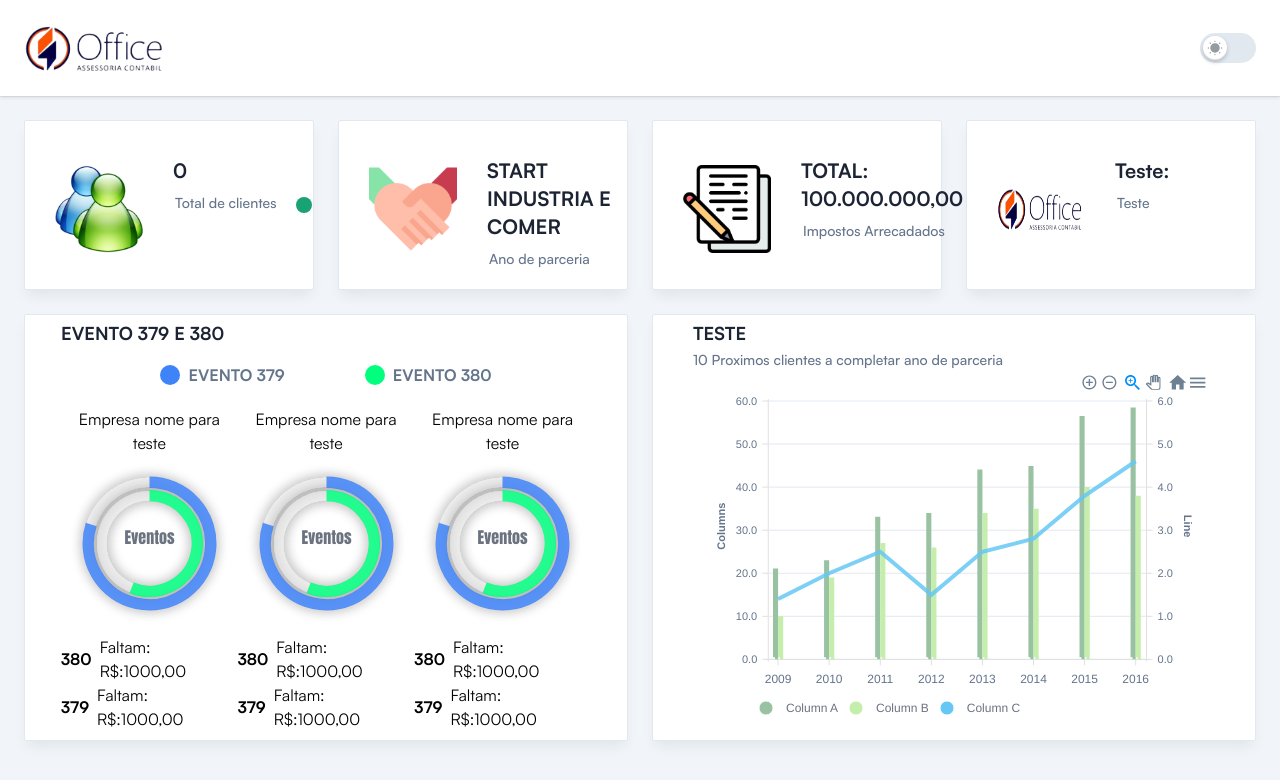
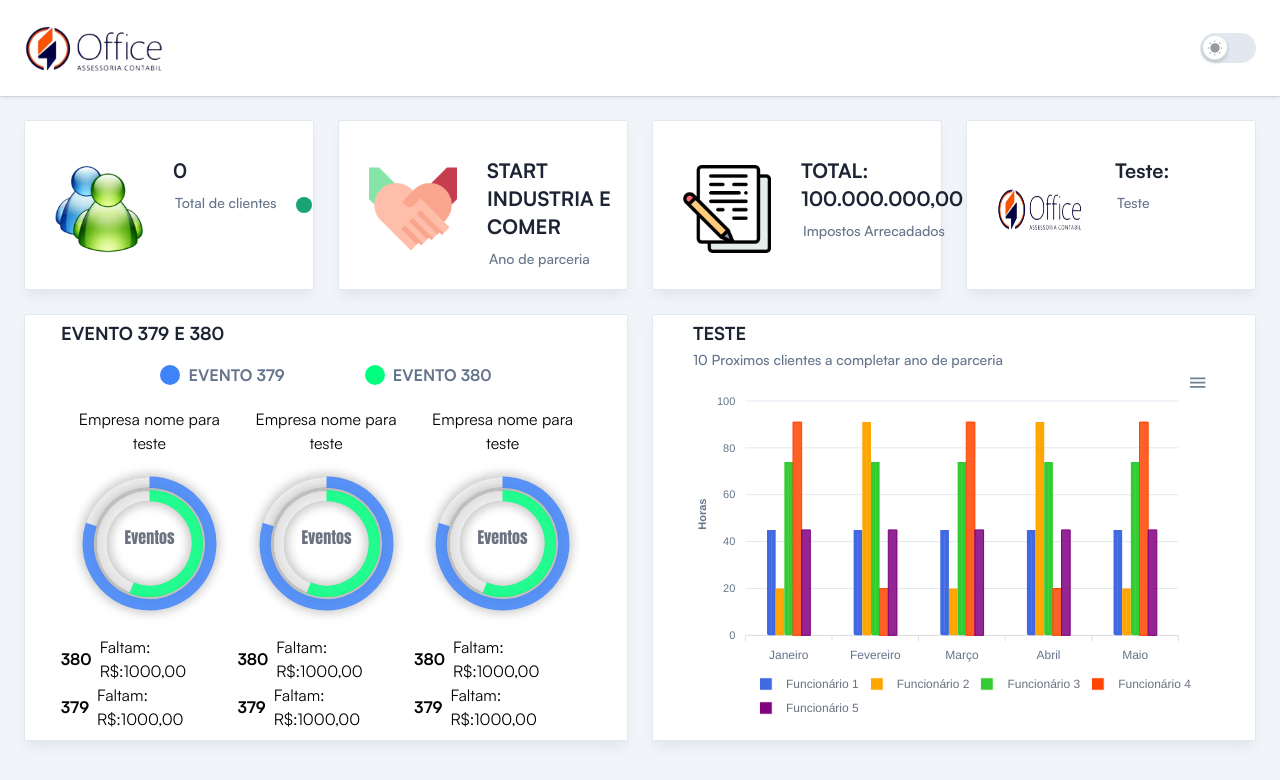
Before and after one commit to lucasdev-ia/eKontroll-React, a React (Vite) app: page / in a window 1280 px wide. Shown: the top 780 px of the page. Built offline with nearby package versions, Linux system fonts and the light colour scheme; no server answers.

Commit message:
2º Gráfico pronto

```diff
--- /dev/null
+++ b/src/components/ComboChart.tsx
@@ -0,0 +1,88 @@
+import React from 'react';
+import ReactApexChart from 'react-apexcharts';
+
+const ComboChart: React.FC = () => {
+
+  const usuario1 = [ 45,  45, 45, 45, 45];
+  const usuario2 = [ 20,  91, 20, 91, 20];
+  const usuario3 = [ 74, 74, 74, 74, 74];
+  const usuario4 = [ 91,  20, 91, 20, 91];
+  const usuario5 = [ 45,  45, 45, 45, 45];
+
+  const options: ApexCharts.ApexOptions = {
+    chart: {
+      height: 350,
+      type: 'bar',
+      stacked: false,
+    },
+    dataLabels: {
+      enabled: false,
+    },
+    colors: ['#4169E1', '#FFA500', '#32CD32','#FF4500','#800080'],
+    stroke: {
+      width: [4, 4, 4],
+    },
+    plotOptions: {
+      bar: {
+        columnWidth: '50%',
+      },
+    },
+    xaxis: {
+      categories: ["Janeiro", "Fevereiro", "Março", "Abril", "Maio"],
+    },
+    yaxis: [
+      {
+        title: {
+          text: 'Horas',
+        },
+      },
+    ],
+    tooltip: {
+      shared: false,
+      intersect: true,
+      x: {
+        show: false,
+      },
+    },
+    legend: {
+      horizontalAlign: 'left',
+      offsetX: 40,
+    },
+  };
+
+  const series = [
+    {
+      name: 'Funcionário 1',
+      type: 'bar',
+      data: usuario1,
+    },
+    {
+      name: 'Funcionário 2',
+      type: 'bar',
+      data: usuario2,
+    },
+    {
+      name: 'Funcionário 3',
+      type: 'bar',
+      data: usuario3,
+    },
+    {
+      name: 'Funcionário 4',
+      type: 'bar',
+      data: usuario4,
+    },
+    {
+      name: 'Funcionário 5',
+      type: 'bar',
+      data: usuario5,
+    },
+  ];
+
+  return (
+    <div id="chart">
+      <ReactApexChart options={options} series={series} type="bar" height={350} />
+    </div>
+  );
+};
+
+export default ComboChart;
--- a/src/components/GraphCol.tsx
+++ /dev/null
@@ -1,96 +0,0 @@
-import React from 'react';
-import ReactApexChart from 'react-apexcharts';
-
-const ComboChart: React.FC = () => {
-  const options: ApexCharts.ApexOptions = {
-    chart: {
-      height: 350,
-      type: 'line',
-      stacked: false,
-
-    },
-    dataLabels: {
-      enabled: false,
-    },
-    colors: ['#99C2A2', '#C5EDAC', '#66C7F4'],
-    stroke: {
-      width: [4, 4, 4],
-    },
-    plotOptions: {
-      bar: {
-        columnWidth: '20%',
-      },
-    },
-    xaxis: {
-      categories: [2009, 2010, 2011, 2012, 2013, 2014, 2015, 2016],
-    },
-    yaxis: [
-      {
-        seriesName: 'Column A',
-        axisTicks: {
-          show: true,
-        },
-        axisBorder: {
-          show: true,
-        },
-        title: {
-          text: 'Columns',
-        },
-      },
-      {
-        seriesName: 'Column A',
-        show: false,
-      },
-      {
-        opposite: true,
-        seriesName: 'Line C',
-        axisTicks: {
-          show: true,
-        },
-        axisBorder: {
-          show: true,
-        },
-        title: {
-          text: 'Line',
-        },
-      },
-    ],
-    tooltip: {
-      shared: false,
-      intersect: true,
-      x: {
-        show: false,
-      },
-    },
-    legend: {
-      horizontalAlign: 'left',
-      offsetX: 40,
-    },
-  };
-
-  const series = [
-    {
-      name: 'Column A',
-      type: 'column',
-      data: [21.1, 23, 33.1, 34, 44.1, 44.9, 56.5, 58.5],
-    },
-    {
-      name: 'Column B',
-      type: 'column',
-      data: [10, 19, 27, 26, 34, 35, 40, 38],
-    },
-    {
-      name: 'Column C',
-      type: 'line',
-      data: [1.4, 2, 2.5, 1.5, 2.5, 2.8, 3.8, 4.6],
-    },
-  ];
-
-  return (
-    <div id="chart">
-      <ReactApexChart options={options} series={series} type="line" height={350} />
-    </div>
-  );
-};
-
-export default ComboChart;
--- a/src/pages/Dashboard.tsx
+++ b/src/pages/Dashboard.tsx
@@ -12,9 +12,9 @@ import ImgFidelidade from "../images/fidelidade.png";
 import BolinhaPiscando from "../components/GreenCircle.tsx";
 import ImgImposto from "../images/imposto.png";
 // import * as XLSX from "xlsx";
-import ComboChart from "../components/GraphCol.tsx";
+import ComboChart from "../components/ComboChart.tsx";
 import RadialChart from "../components/Graphpizza.tsx";
-import Bolinha from "../components/bolinha.tsx";
+
 
 
 const Dashboard: React.FC = () => {
```
